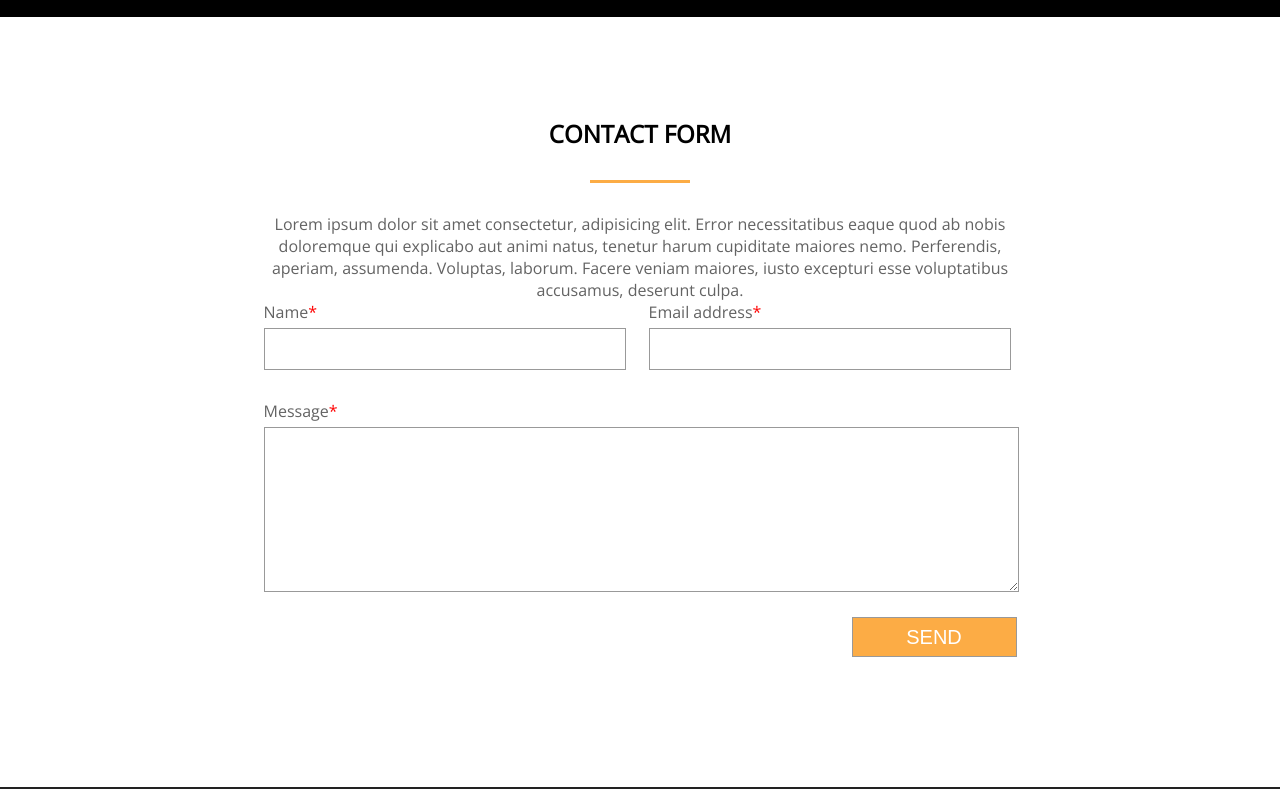
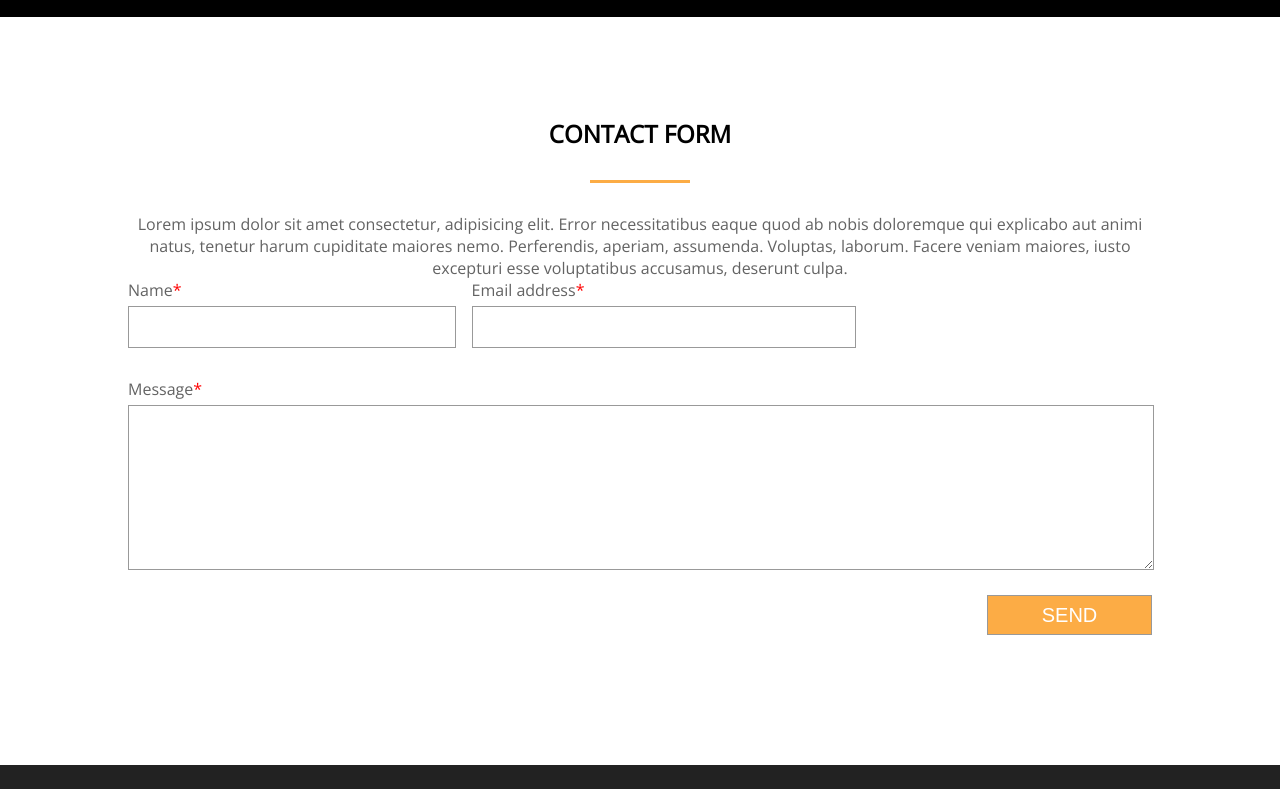
Before and after one commit to BogdanovGennadievichRuslan/first_page_Web_Developer_blog_my_company, a plain HTML site: page index.html in a window 1280 px wide. Shown: the part 5790-6579 px from the top of the page. Drawn offline with nearby package versions, Linux system fonts and the light colour scheme.

Commit message:
Add files via upload

```diff
--- a/style.css
+++ b/style.css
@@ -272,7 +272,7 @@ main .main-about{
 	text-align: center;
 }
 .contact-wrapper{
-	width: 753px;
+	width: 80%;
 	margin: 0 auto;
 	color: #636363;
 }
@@ -290,7 +290,7 @@ form p{
 	display: flex;
 }
 input{
-	width: 360px;
+	width: 95%;
 	height: 40px;
 	font-size: 20px;
 	margin-bottom: 30px;
```
